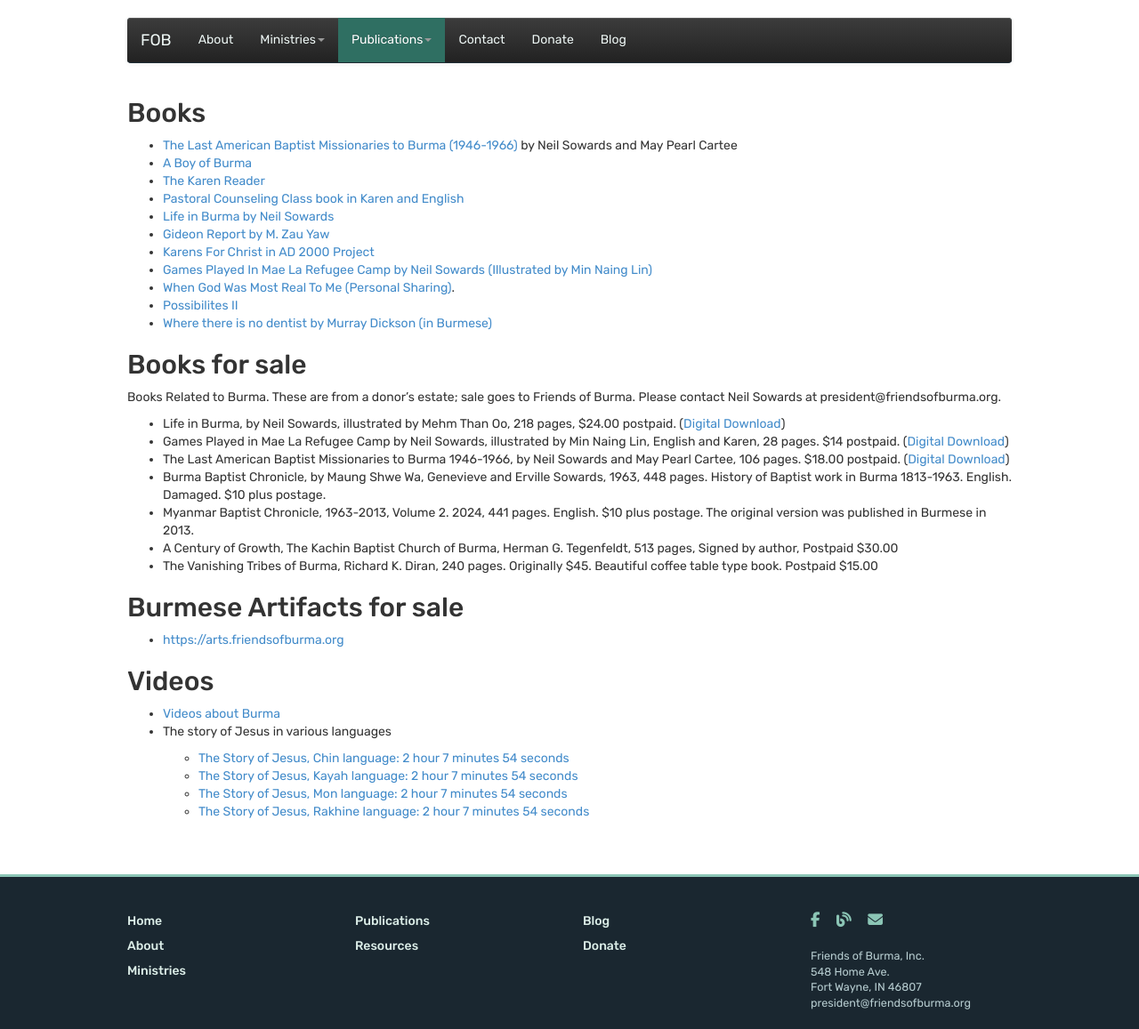
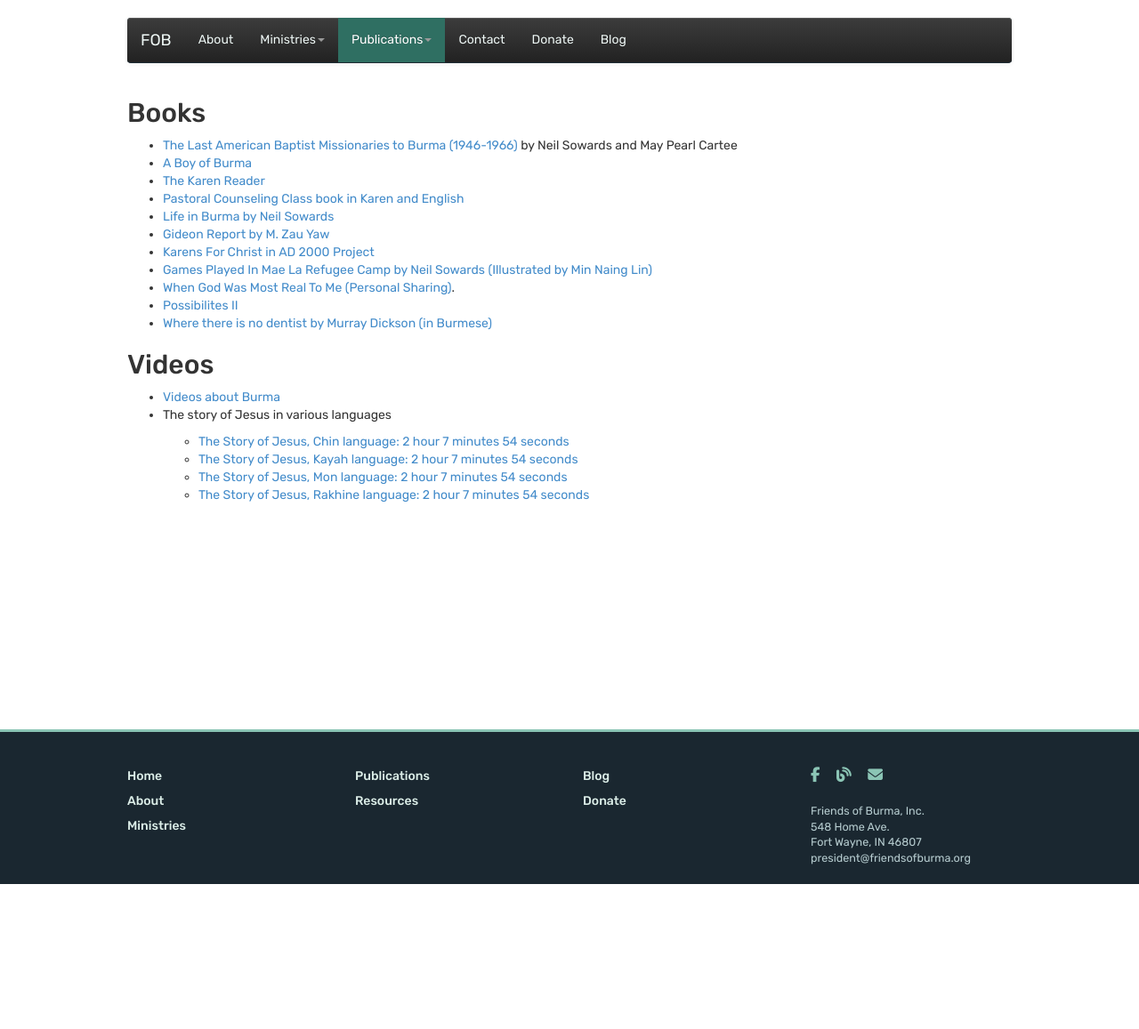
Before and after one commit to friendsofburma/friendsofburma.github.io, a Jekyll site: the page built from _pages/resources.md, in a window 1280 px wide. Shown: the whole page at 89% size. Built offline with Jekyll 4.4.1, drawn with Linux system fonts in a browser that asks for light colours; after the commit the page ends 994 px from its top, so only the background shows below that.

Commit message:
sales stuff removed.

```diff
--- a/_pages/resources.md
+++ b/_pages/resources.md
@@ -21,21 +21,6 @@ permalink: /resources/
 - [Where there is no dentist by Murray Dickson (in Burmese)](https://drive.google.com/file/d/0B6twxZ-WcgVBc18yZDllY3EtNVE/edit?usp=sharing)
 
 
-## Books for sale
-
-Books Related to Burma. These are from a donor’s estate; sale goes to Friends of Burma. Please contact Neil Sowards at president@friendsofburma.org.
-
-- Life in Burma, by Neil Sowards, illustrated by Mehm Than Oo, 218 pages, $24.00 postpaid. ([Digital Download](/static/docs/LifeInBurma.pdf))
-- Games Played in Mae La Refugee Camp by Neil Sowards, illustrated by Min Naing Lin, English and Karen, 28 pages. $14 postpaid. ([Digital Download](/static/docs/GamesPlayedInMaeLaRefugeeCamp.pdf))
-- The Last American Baptist Missionaries to Burma 1946-1966, by Neil Sowards and May Pearl Cartee, 106 pages. $18.00 postpaid. ([Digital Download](/static/docs/The_Last_American_Baptist_Missionaries_to_Burma_1946-1966.pdf))
-- Burma Baptist Chronicle, by Maung Shwe Wa, Genevieve and Erville Sowards, 1963, 448 pages. History of Baptist work in Burma 1813-1963. English. Damaged. $10 plus postage.
-- Myanmar Baptist Chronicle, 1963-2013, Volume 2. 2024, 441 pages. English. $10 plus postage. The original version was published in Burmese in 2013.
-- A Century of Growth, The Kachin Baptist Church of Burma, Herman G. Tegenfeldt,  513 pages, Signed by author, Postpaid $30.00
-- The Vanishing Tribes of Burma, Richard K. Diran, 240 pages. Originally $45.  Beautiful coffee table type book.  Postpaid $15.00
-
-## Burmese Artifacts for sale
-- [https://arts.friendsofburma.org](https://arts.friendsofburma.org)
-
 ## Videos
 
 - [Videos about Burma](https://docs.google.com/document/d/13AKbEgBqYgtJt9kztGUx63SP-Ip2sY8Ej3ewdKi3y4E/edit?usp=sharing)
```
